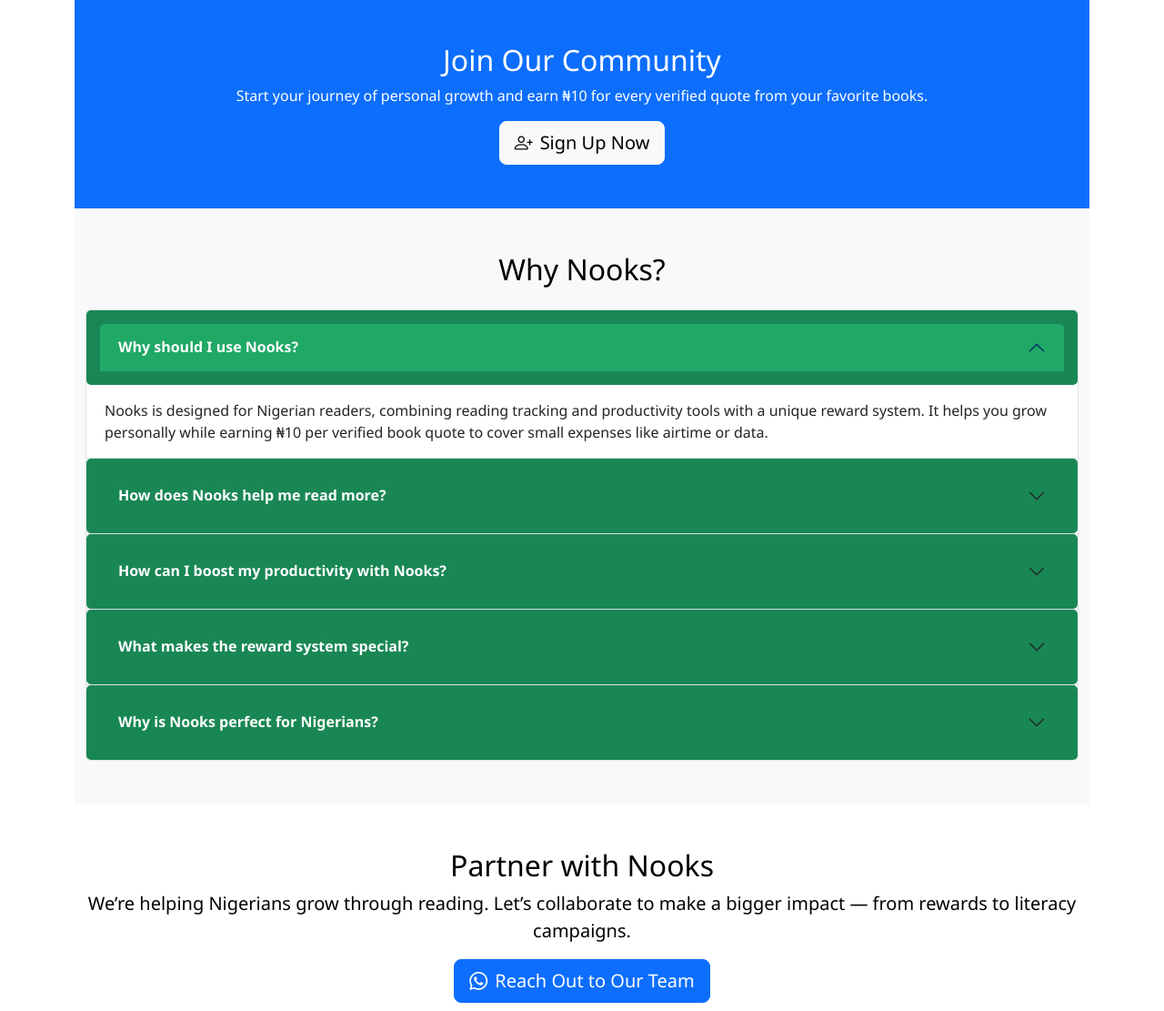
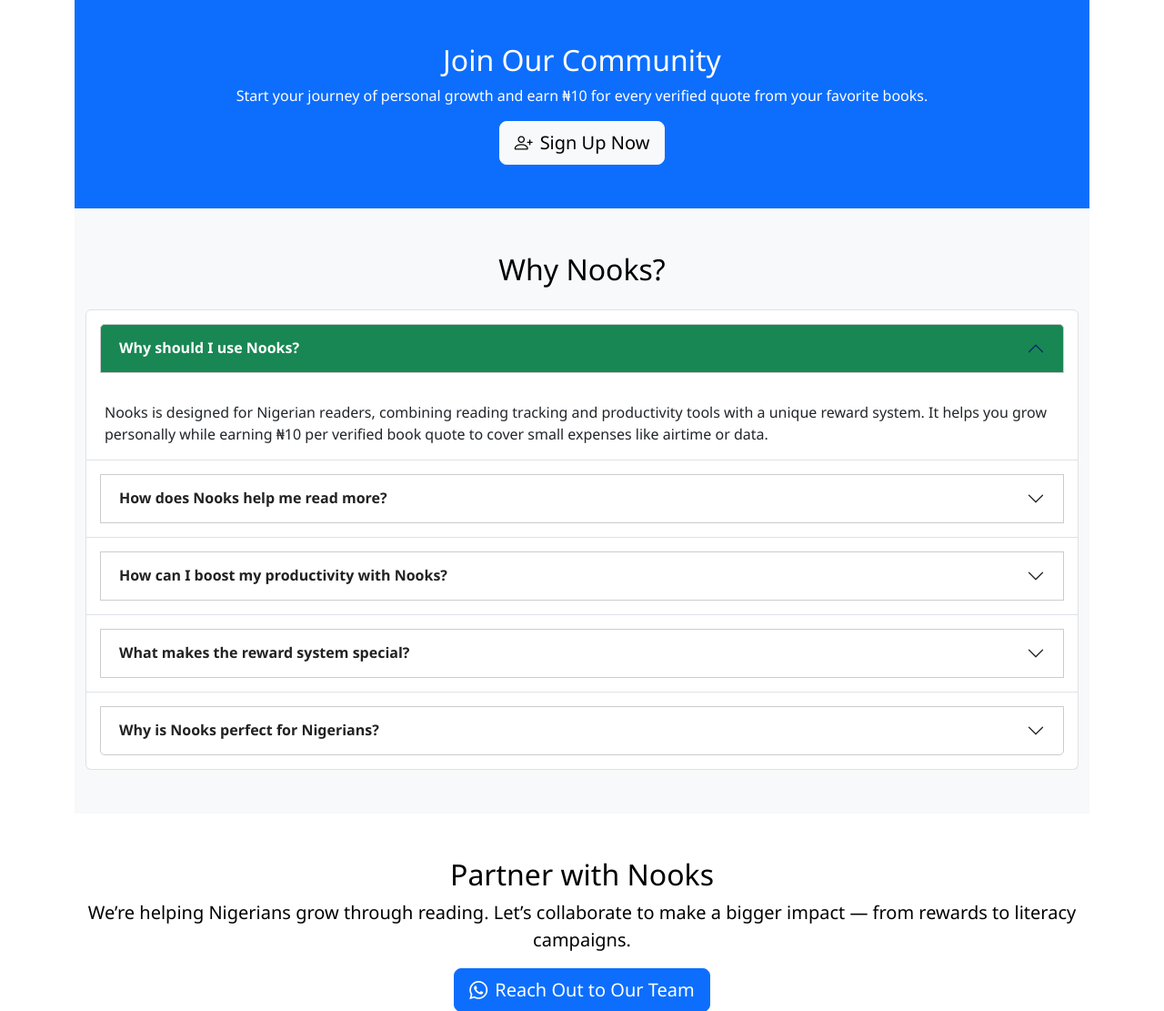
Before and after one commit to nooksandhook-ux/COMMUNITY_FRIENDLY, a Flask app: page /general/landing in a window 1280 px wide. Shown: the part 367-1478 px from the top of the page at 91% size. Run offline with Flask 3, Linux system fonts and the light colour scheme; some libraries are stand-ins or nearby versions.

Commit message:
Update styles.css

```diff
--- a/nooks/static/css/styles.css
+++ b/nooks/static/css/styles.css
@@ -495,24 +495,25 @@ nav[aria-label="breadcrumb"] {
 }
 
 .accordion-header {
-    background-color: #198754;
+    background-color: transparent;
     padding: 15px;
     border-radius: 5px;
 }
 
 #moreHeading {
     font-size: 1.5rem;
-    color: white;
+    color: #222;
 }
 
 .accordion-header .accordion-button {
     font-weight: bold;
-    color: white;
-    background-color: #1fa866;
+    color: #222;
+    background-color: white;
+    border: 1px solid #ccc;
     box-shadow: none;
 }
 
-.accordion-header .accordion-button.collapsed {
+.accordion-header .accordion-button:not(.collapsed) {
     background-color: #198754;
     color: white;
 }
```
